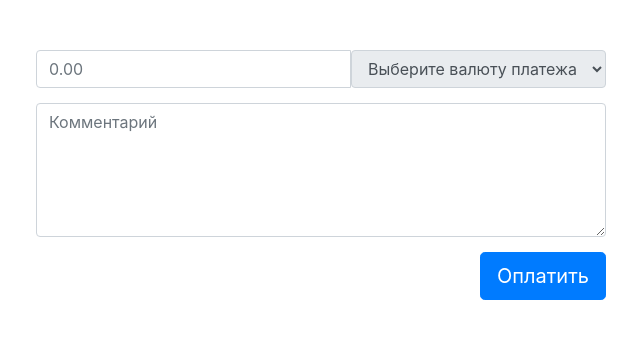
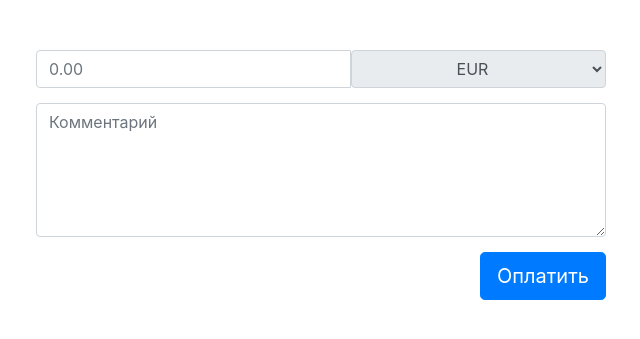
Before and after one commit to RGBsrs/payment_test, a Flask app: page / in a window 1280 px wide. Shown: the top 339 px of the page, without its empty margins (319-959 px from the left). Run offline with Flask 2, Linux system fonts and the light colour scheme; parts of the project's set-up code (start-up, migrations or seed data) failed here and were passed over.

Commit message:
Update index.html
Add selected default eur

```diff
--- a/src/templates/index.html
+++ b/src/templates/index.html
@@ -15,7 +15,7 @@
     <input type="number" name="amount" placeholder = "0.00" min="1.0" class="form-control" >
     <select class="form-select input-group-text" name="currency">
       <option selected>Выберите валюту платежа</option>
-      <option value="978">EUR</option>
+      <option value="978" selected >EUR</option>
       <option value="840">USD</option>
       <option value="643">RUB</option>
     </select>
```
